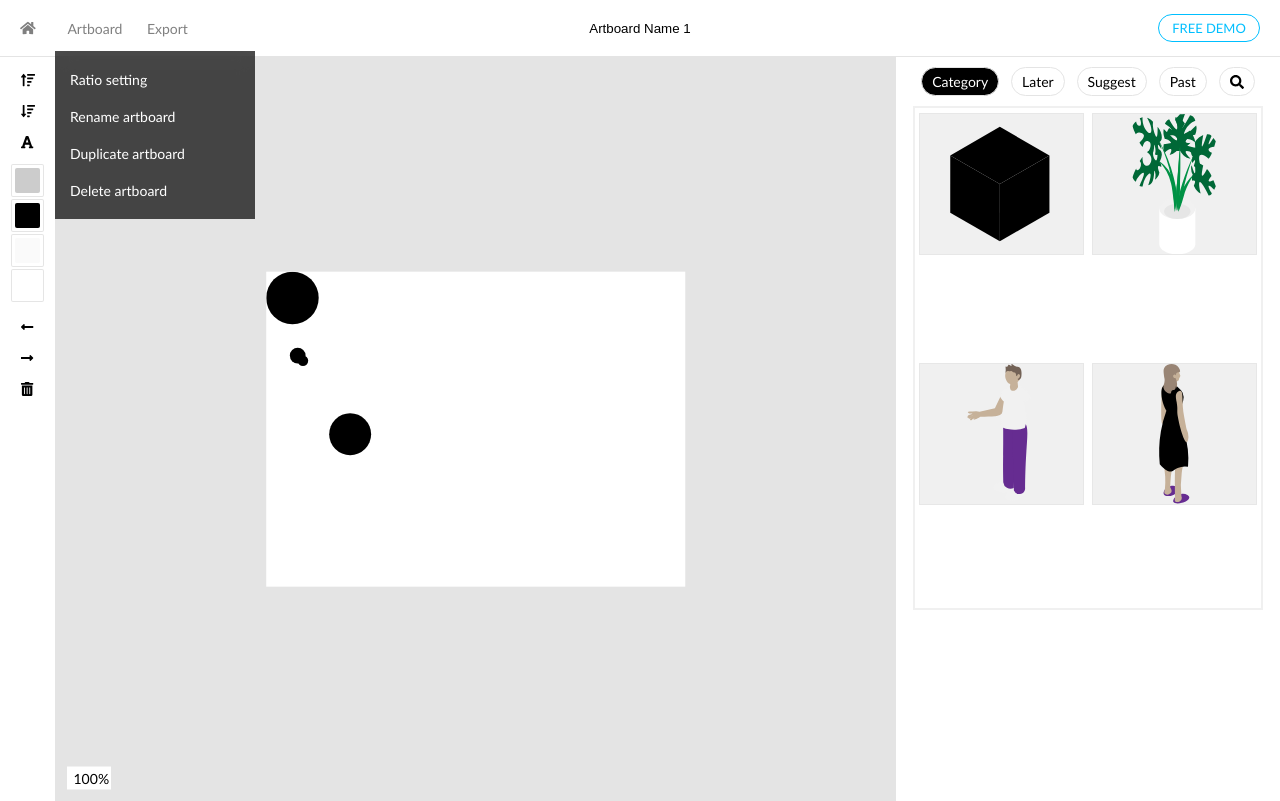
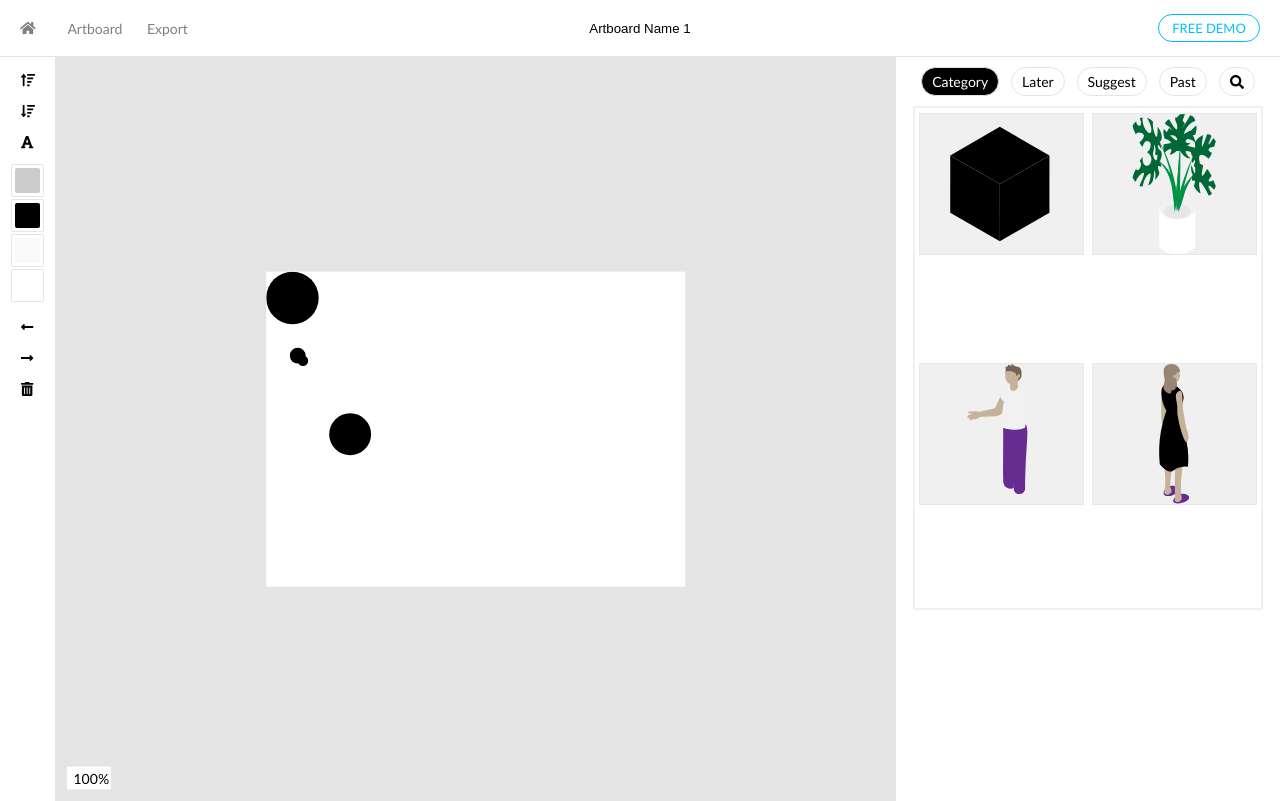
Before and after one commit to jdhudf/isography-demo, a React (Create React App) app: page / in a window 1280 px wide. Built offline with nearby package versions, Linux system fonts and the light colour scheme.

Commit message:
Update topbar.scss

```diff
--- a/src/styles/topbar.scss
+++ b/src/styles/topbar.scss
@@ -30,6 +30,11 @@
           -webkit-backdrop-filter: blur(10px);
           background: rgba(0,0,0,0.7);
           width: 200px;
+          animation: fadeOut .2s linear 0s;
+          transform:translateY(-1000px);
+          //transition: ease all .5s;
+          transition-delay: .1s;
+          //display: none;
           ul {
             text-align: left;
             width: 90%;
@@ -45,6 +50,14 @@
                 transition: all ease .3s;
               }
             }
+          }
+        }
+        &:hover {
+          &>div {
+            animation: fadeIn .2s linear 0s;
+            //display: block;
+            transform:translateY(0px);
+            transition-delay: 0s;
           }
         }
       }
@@ -105,6 +118,24 @@
     margin-right: 20px;
     text-align: center;
   }
+}
+
+@keyframes fadeIn{
+    from{
+        opacity: 0;
+    }
+    to{
+        opacity: 1;
+    }
+}
+
+@keyframes fadeOut{
+    from{
+        opacity: 1;
+    }
+    to{
+        opacity: 0;
+    }
 }
 
 .artboardSettingsBackground {
```
